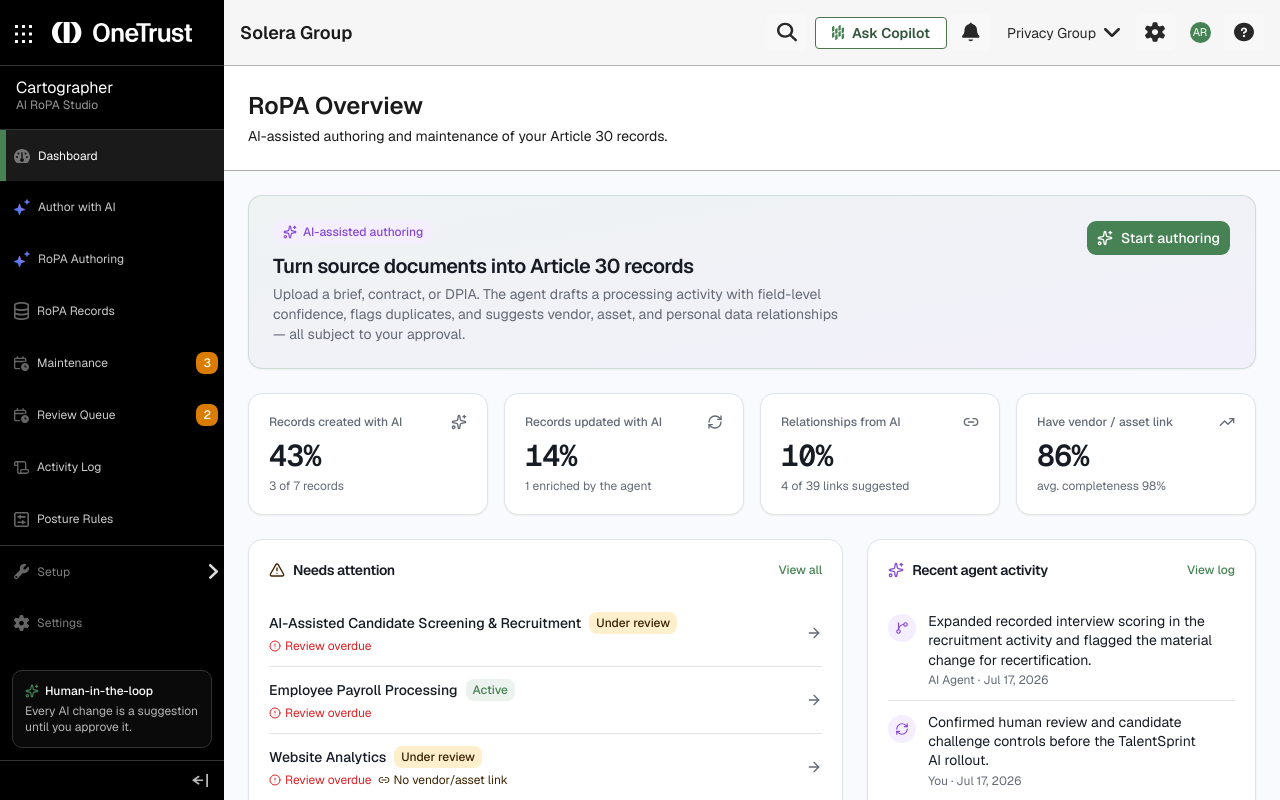
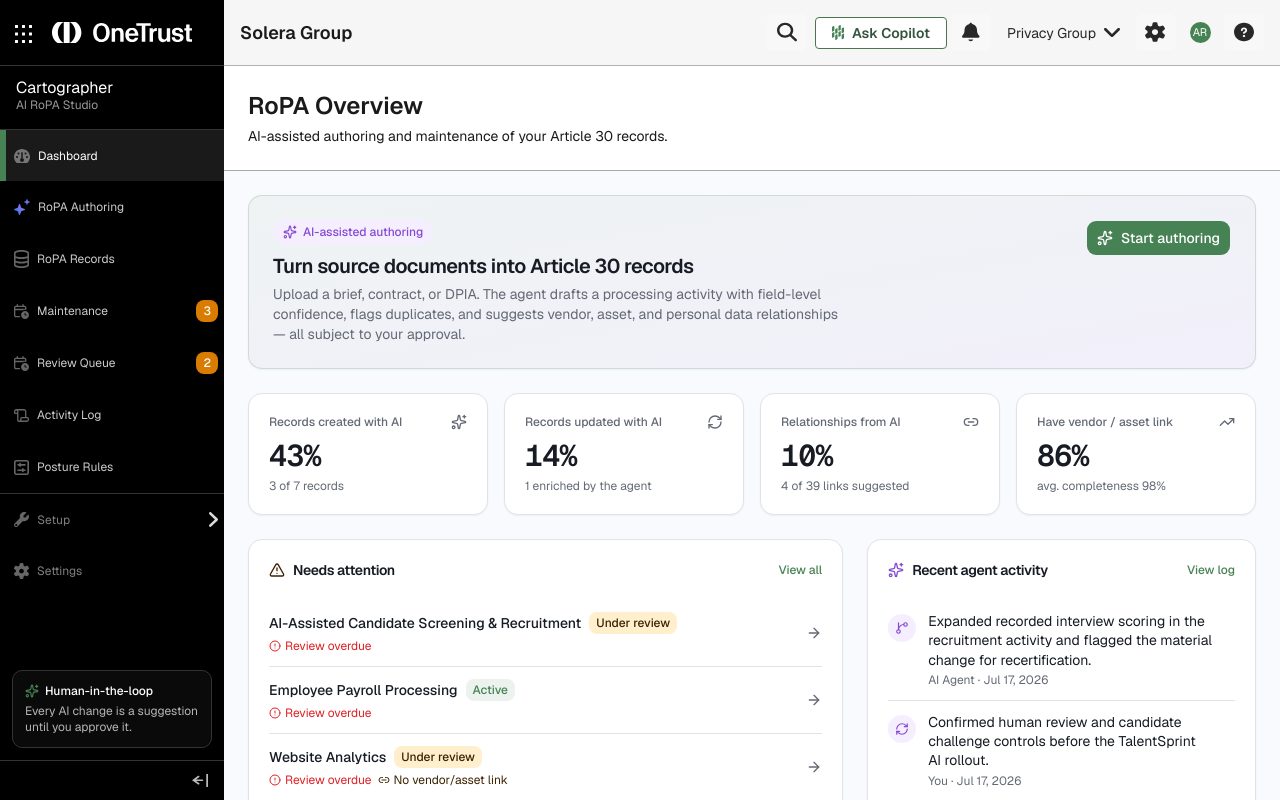
Before and after one commit to KCM-OT/AI-RoPA-Studio-solera-group, a Next.js app: page / in a window 1280 px wide. Shown: the top 800 px of the page. Built offline with nearby package versions, Linux system fonts and the light colour scheme.

Commit message:
feat: remove unused 'Author with AI' nav item
Removed deprecated navigation item for cleaner app shell.

Co-authored-by: Kevin Marshall <304578895+KCM-OT@users.noreply.github.com>

```diff
--- a/components/app-shell.tsx
+++ b/components/app-shell.tsx
@@ -98,7 +98,6 @@ interface NavItemDef {
 
 const NAV: NavItemDef[] = [
   { href: '/', label: 'Dashboard', icon: { src: '/nav/icon-dashboard.svg', w: 16, h: 14 } },
-  { href: '/author', label: 'Author with AI', icon: 'sparkle' },
   { href: '/ropa-authoring', label: 'RoPA Authoring', icon: 'sparkle' },
   { href: '/records', label: 'RoPA Records', icon: { src: '/nav/icon-database.svg', w: 15, h: 18 } },
   { href: '/maintenance', label: 'Maintenance', icon: { src: '/nav/icon-calendar-clock.svg', w: 15, h: 15 } },
```
